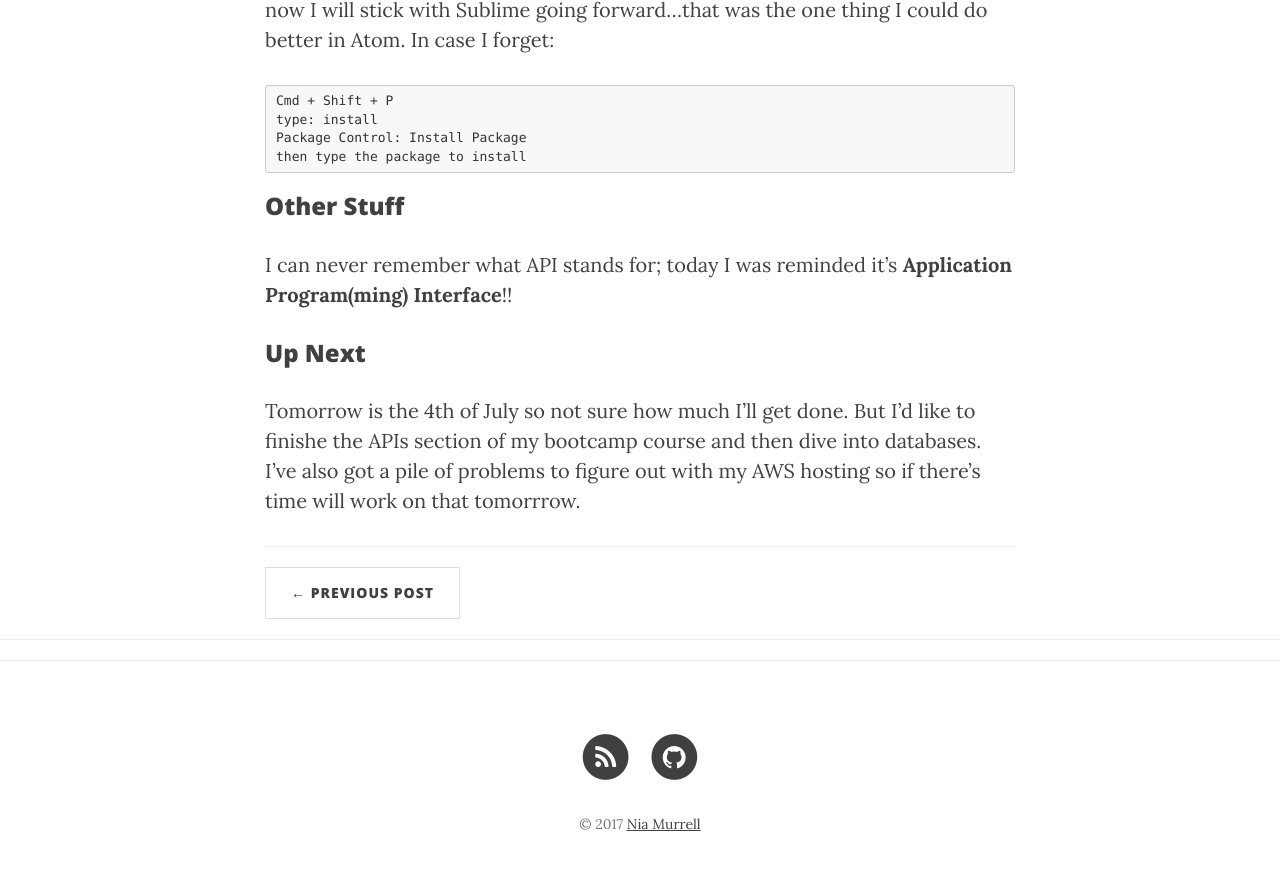
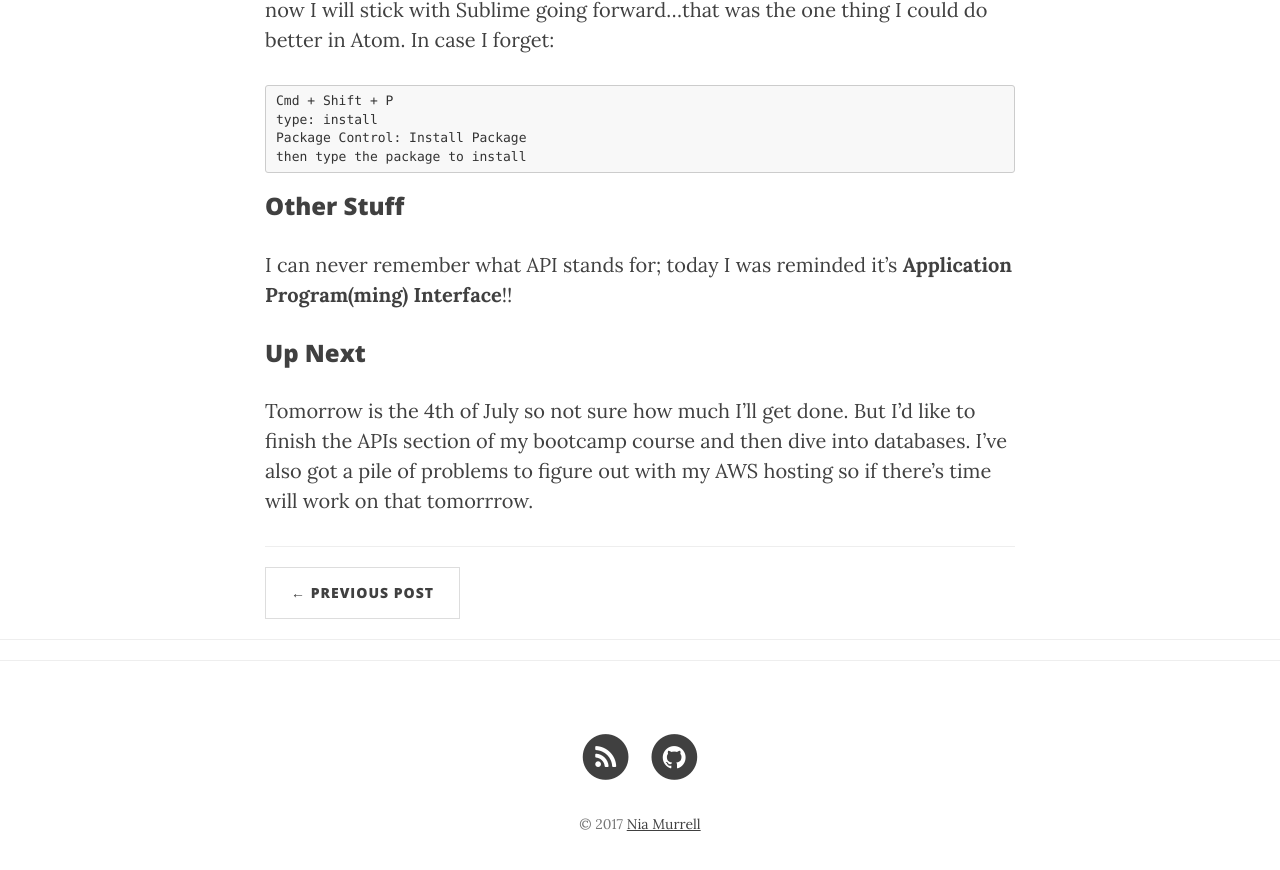
Before and after one commit to niamurrell/jekyll-blog, a Jekyll site: the page built from _posts/2017-07-03-daily-review.md, in a window 1280 px wide and 900 px high, scrolled down 2098 px. Shown: the top 870 px of the window. Built offline with Jekyll 4.4.1, drawn with Linux system fonts in a browser that asks for light colours; nearby versions of some CDN libraries; some of the changed text lies outside the part shown.

Commit message:
Fix typos

```diff
--- a/_posts/2017-07-03-daily-review.md
+++ b/_posts/2017-07-03-daily-review.md
@@ -61,4 +61,4 @@ I can never remember what API stands for; today I was reminded it's **Applicatio
 
 ### Up Next
 
-Tomorrow is the 4th of July so not sure how much I'll get done. But I'd like to finishe the APIs section of my bootcamp course and then dive into databases. I've also got a pile of problems to figure out with my AWS hosting so if there's time will work on that tomorrrow.
+Tomorrow is the 4th of July so not sure how much I'll get done. But I'd like to finish the APIs section of my bootcamp course and then dive into databases. I've also got a pile of problems to figure out with my AWS hosting so if there's time will work on that tomorrrow.
```
Also changed, not shown: other parts of _posts/2017-07-03-daily-review.md (+1 -1 lines), _drafts/00post-template.md (+2 -2 lines).
